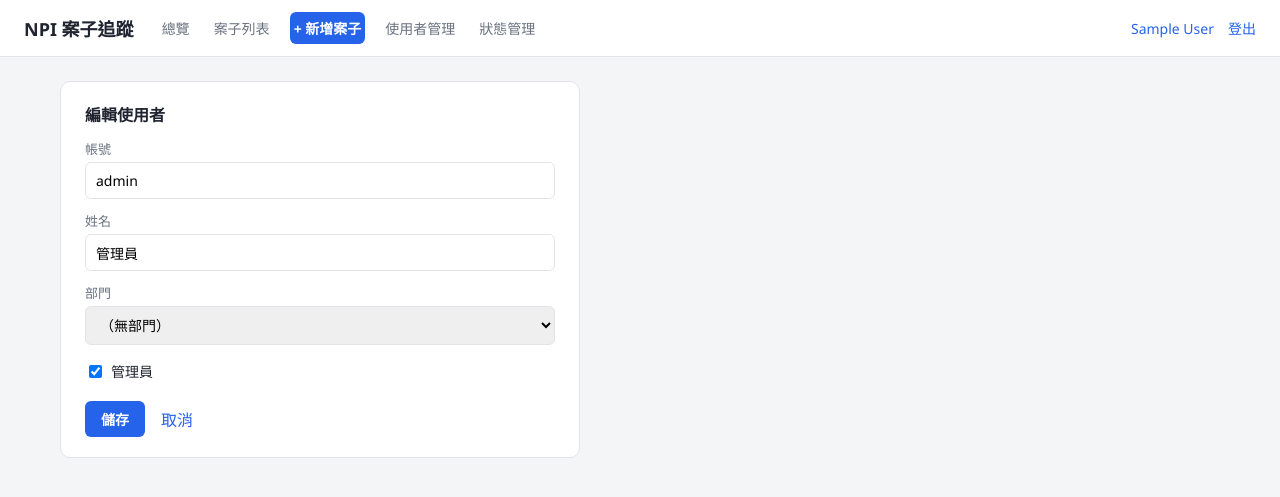
After one commit to VVN0706/npi-case-tracker, a Flask app: page /admin/users/1/edit in a window 1280 px wide. The commit adds this page. Shown: the top 497 px of the page. Run offline with Flask 3, Linux system fonts and the light colour scheme; the visitor is signed in with stand-in values (Sample User, id 1); data comes from the database, SQL or seed files in the repository.

Commit message:
Add user edit page to admin users management
Replace the per-row inline department dropdown with a dedicated
/admin/users/<id>/edit page covering username, display name,
department and admin flag together. Department edits here still
cascade to that engineer's existing cases, same as before.

Co-Authored-By: Claude Sonnet 5 <noreply@anthropic.com>

```diff
--- a/app.py
+++ b/app.py
@@ -421,16 +421,38 @@ def admin_toggle_user(user_id):
     return redirect(url_for('admin_users'))
 
 
-@app.route('/admin/users/<int:user_id>/department', methods=['POST'])
+@app.route('/admin/users/<int:user_id>/edit', methods=['GET', 'POST'])
 @admin_required
-def admin_set_department(user_id):
+def admin_user_edit(user_id):
     conn = get_db()
-    department = request.form.get('department', '')
-    if department in DEPARTMENTS or department == '':
-        conn.execute('UPDATE users SET department=? WHERE id=?', (department, user_id))
-        conn.execute('UPDATE cases SET department=? WHERE owner_id=?', (department, user_id))
-        conn.commit()
-    return redirect(url_for('admin_users'))
+    user = conn.execute('SELECT * FROM users WHERE id=?', (user_id,)).fetchone()
+    if not user:
+        return render_template('error.html', message='找不到這個使用者'), 404
+
+    error = None
+    if request.method == 'POST':
+        username = request.form.get('username', '').strip()
+        display_name = request.form.get('display_name', '').strip()
+        department = request.form.get('department', '')
+        is_admin = 1 if request.form.get('is_admin') else 0
+        if not username or not display_name:
+            error = '請填寫帳號、姓名'
+        elif department not in DEPARTMENTS and department != '':
+            error = '部門不正確'
+        else:
+            try:
+                conn.execute(
+                    'UPDATE users SET username=?, display_name=?, department=?, is_admin=? WHERE id=?',
+                    (username, display_name, department, is_admin, user_id))
+                conn.execute('UPDATE cases SET department=? WHERE owner_id=?', (department, user_id))
+                conn.commit()
+                return redirect(url_for('admin_users'))
+            except sqlite3.IntegrityError:
+                error = '這個帳號已經存在'
+        user = {**dict(user), 'username': username, 'display_name': display_name,
+                'department': department, 'is_admin': is_admin}
+
+    return render_template('admin_user_edit.html', user=user, error=error, departments=DEPARTMENTS)
 
 
 @app.route('/admin/users/<int:user_id>/reset_password', methods=['POST'])
--- /dev/null
+++ b/templates/admin_user_edit.html
@@ -0,0 +1,34 @@
+{% extends 'base.html' %}
+{% block title %}編輯使用者 - NPI 案子追蹤{% endblock %}
+{% block content %}
+
+<div class="card narrow">
+  <h2>編輯使用者</h2>
+  {% if error %}<p class="error">{{ error }}</p>{% endif %}
+  <form method="post">
+    <label>帳號</label>
+    <input type="text" name="username" value="{{ user.username }}" required>
+
+    <label>姓名</label>
+    <input type="text" name="display_name" value="{{ user.display_name }}" required>
+
+    <label>部門</label>
+    <select name="department">
+      <option value="" {{ 'selected' if not user.department }}>（無部門）</option>
+      {% for d in departments %}
+      <option value="{{ d }}" {{ 'selected' if user.department == d }}>{{ d }}</option>
+      {% endfor %}
+    </select>
+
+    <label class="checkbox-label" style="margin-top:16px">
+      <input type="checkbox" name="is_admin" {{ 'checked' if user.is_admin }}> 管理員
+    </label>
+
+    <div class="form-actions">
+      <button type="submit">儲存</button>
+      <a href="{{ url_for('admin_users') }}" class="link-btn">取消</a>
+    </div>
+  </form>
+</div>
+
+{% endblock %}
```
Also changed, not shown: templates/admin_users.html (+3 -11 lines).
